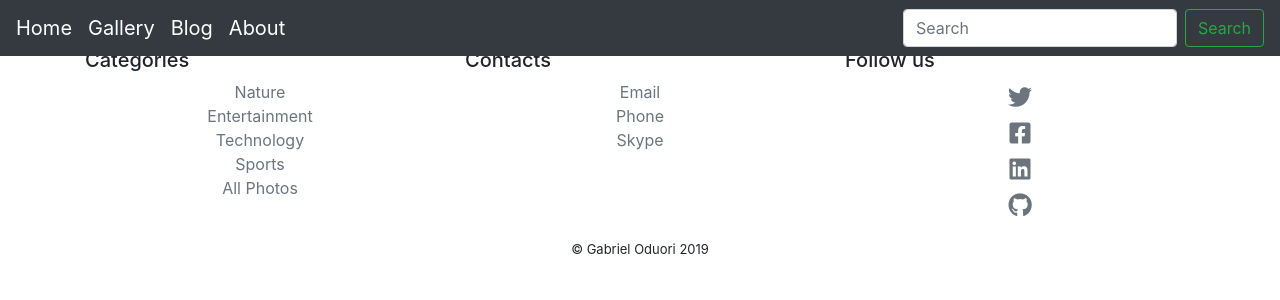
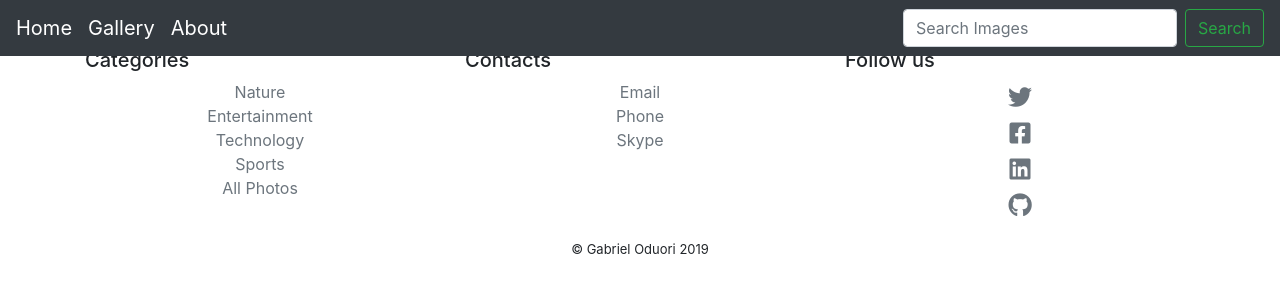
Before and after one commit to GabrielOduori/Django-Photo-Gallery, a Django app: template images/templates/base.html in a window 1280 px wide. Shown: the top 300 px of the page. Run offline with Django 3.2, Linux system fonts and the light colour scheme; the template is opened without the code that fills it, so the values that code supplies are empty; parts of the project's set-up code (start-up, migrations or seed data) failed here and were passed over; some libraries are stand-ins or nearby versions.

Commit message:
Added a link to the search box to point to the required end page

```diff
--- a/images/templates/navbar.html
+++ b/images/templates/navbar.html
@@ -1,7 +1,7 @@
 <nav class="navbar navbar-expand-md navbar-dark fixed-top bg-dark">
         <a class="navbar-brand" href="{% url 'home' %}">Home</a>
         <a class="navbar-brand" href="{% url 'gallery' %}">Gallery</a>
-        <a class="navbar-brand" href="#">Blog</a>
+        <!-- <a class="navbar-brand" href="#">Blog</a> -->
         <a class="navbar-brand" href="{% url 'about' %}">About</a>
         <button class="navbar-toggler" type="button" data-toggle="collapse" data-target="#navbarCollapse" aria-controls="navbarCollapse" aria-expanded="false" aria-label="Toggle navigation">
           <span class="navbar-toggler-icon"></span>
@@ -11,8 +11,8 @@
             <li class="nav-item active">
             </li>
           </ul>
-          <form class="form-inline mt-2 mt-md-0">
-            <input class="form-control mr-sm-2" type="text" placeholder="Search" aria-label="Search">
+          <form class="form-inline mt-2 mt-md-0" role="search" action="{% url 'search_images' %}">
+            <input class="form-control mr-sm-2" type="text" placeholder="Search Images" aria-label="Search">
             <button class="btn btn-outline-success my-2 my-sm-0" type="submit">Search</button>
           </form>
         </div>
--- a/images/urls.py
+++ b/images/urls.py
@@ -5,7 +5,15 @@ from django.conf.urls.static import static
 
 urlpatterns =[
     # url(r'^$', views.welcome, name = 'welcome'),
-    url(r'^$', views.index, name = 'indexPage'),
+    url(r'^$', views.index, name = 'home'),
+    url(r'^gallery/$', views.gallery, name = 'gallery'),
+    url(r'^gallery/<int:image_id>/$', views.single_image_details, name='image_details'),
+    url(r'^about/$', views.about_us, name = 'about'),
+    url(r'^search/$', views.search_images, name = 'search_images'),
+    url(r'^category/sports/$', views.sports, name = 'sports'),
+    url(r'^category/technology/$', views.technology, name = 'technology'),
+    url(r'^category/nature/$', views.nature, name = 'nature'),
+    url(r'^category/entertainment/$', views.entertainment, name = 'entertainment'),
 
 ]
 if settings.DEBUG:
```
